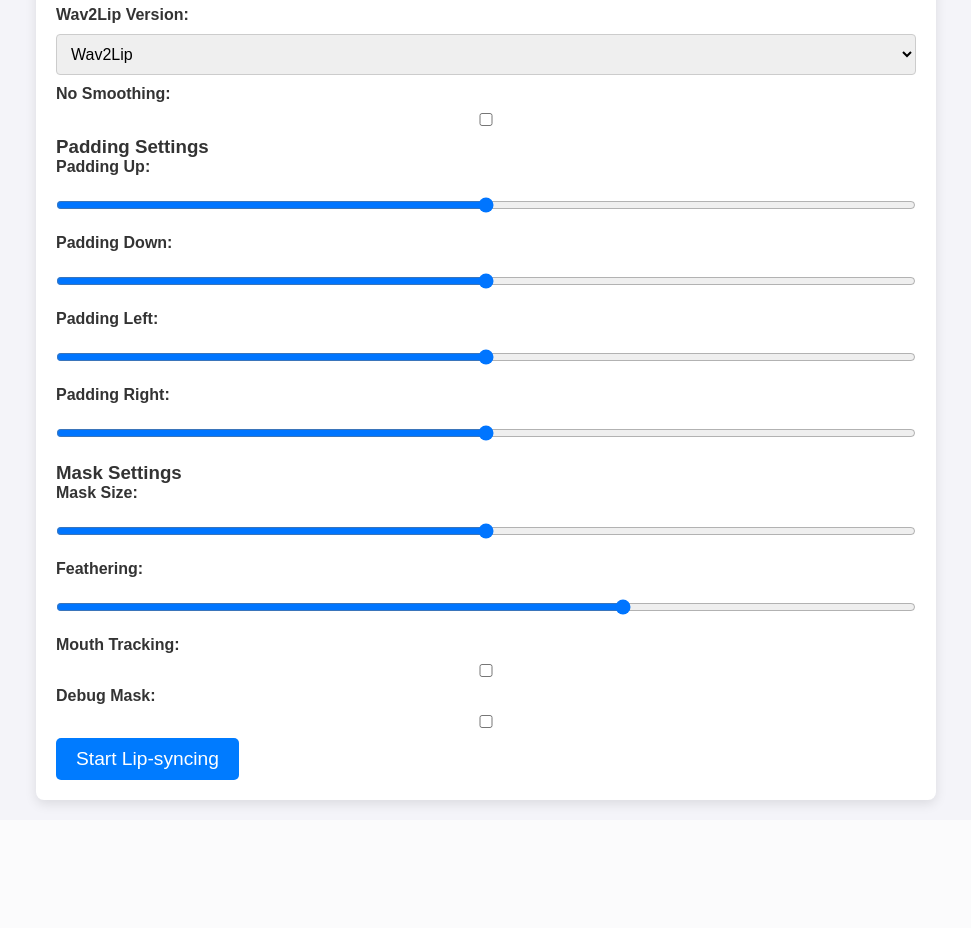
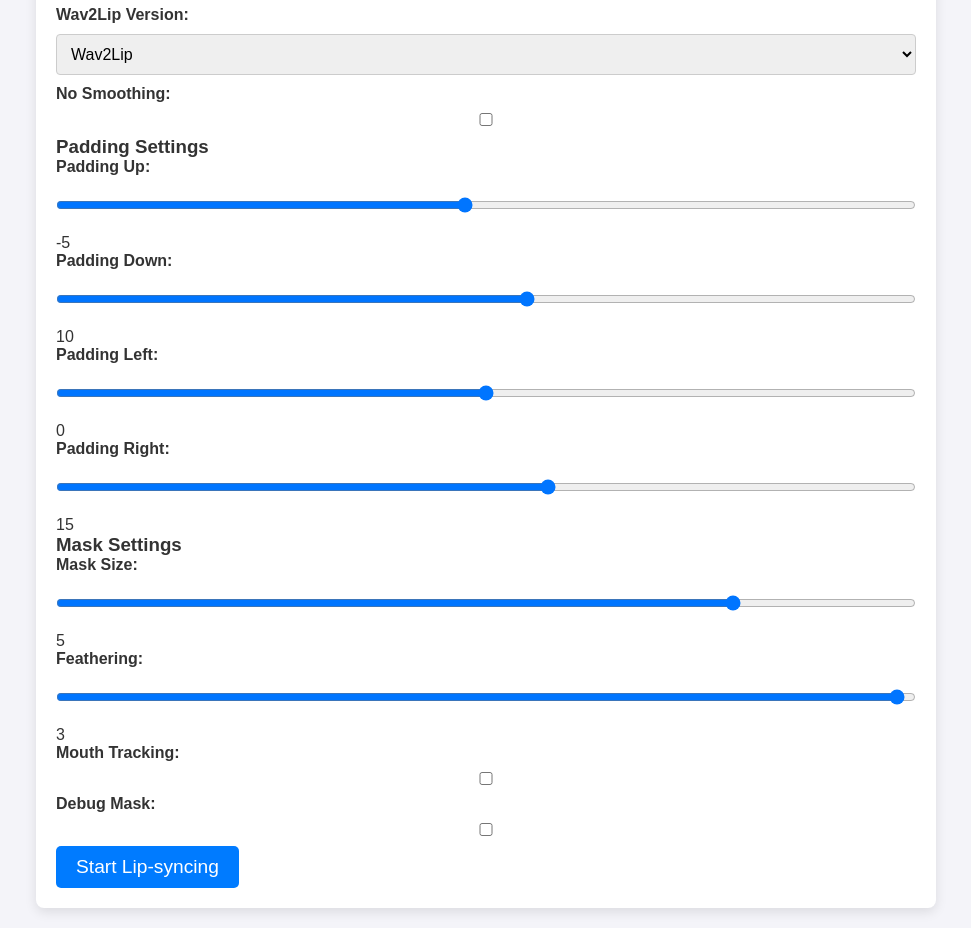
Before and after one commit to Mashood-Basharat/flask_code, a Python web app: template templates/lipsyncing.html in a window 1280 px wide. Shown: the part 513-1441 px from the top of the page, without its empty margins (154-1125 px from the left). Before the commit the page ends 1321 px from the top, so only its background shows below. Run offline with Jinja, Linux system fonts and the light colour scheme; the template is opened without the code that fills it, so the values that code supplies are empty.

Commit message:
updated lipsyncing.html

```diff
--- a/templates/lipsyncing.html
+++ b/templates/lipsyncing.html
@@ -57,22 +57,26 @@
 
 <div class="form-group">
     <label for="U">Padding Up:</label>
-        <input type="range" name="U" min="-100" max="100" step="1" class="form-range">
+    <input type="range" id="U" name="U" value="-5" min="-100" max="100" step="1" class="form-range">
+    <span id="U_val">-5</span>
 </div>
 
 <div class="form-group">
     <label for="D">Padding Down:</label>
-        <input type="range" name="D" min="-100" max="100" step="1" class="form-range">
+    <input type="range" id="D" name="D" value="10" min="-100" max="100" step="1" class="form-range">
+    <span id="D_val">10</span>
 </div>
 
 <div class="form-group">
     <label for="L">Padding Left:</label>
-        <input type="range" name="L" min="-100" max="100" step="1" class="form-range">
+    <input type="range" id="L" name="L" value="0" min="-100" max="100" step="1" class="form-range">
+    <span id="L_val">0</span>
 </div>
 
 <div class="form-group">
     <label for="R">Padding Right:</label>
-        <input type="range" name="R" min="-100" max="100" step="1" class="form-range">
+    <input type="range" id="R" name="R" value="15" min="-100" max="100" step="1" class="form-range">
+    <span id="R_val">15</span>
 </div>
 
 <!-- Masking settings -->
@@ -80,12 +84,14 @@
 
 <div class="form-group">
     <label for="size">Mask Size:</label>
-        <input type="range" name="size" min="1" max="6" step="0.1" class="form-range">
+    <input type="range" id="size" name="size" value="5" min="1" max="6" step="1" class="form-range">
+    <span id="size_val">5</span>
 </div>
 
 <div class="form-group">
     <label for="feathering">Feathering:</label>
-        <input type="range" name="feathering" min="0" max="3" step="1" class="form-range">
+    <input type="range" id="feathering" name="feathering" value="3" min="0" max="3" step="1" class="form-range">
+    <span id="feathering_val">3</span>
 </div>
 
     <div class="form-check">
@@ -101,6 +107,14 @@
     <!-- Submit button -->
     <button type="submit" class="btn btn-primary mt-3">Start Lip-syncing</button>
 </form>
+
+{% if message %}
+    <div class="alert alert-success mt-3">{{ message }}</div>
+{% endif %}
+
+{% if error %}
+    <div class="alert alert-danger mt-3">{{ error }}</div>
+{% endif %}
 
 
 <!-- JavaScript to display range values dynamically -->
@@ -120,12 +134,4 @@
 </script>
 
 
-{% if message %}
-    <div class="alert alert-success mt-3">{{ message }}</div>
-{% endif %}
-
-{% if error %}
-    <div class="alert alert-danger mt-3">{{ error }}</div>
-{% endif %}
-
 {% endblock %}
```
Lines whose indentation alone changed are shown as unchanged.
